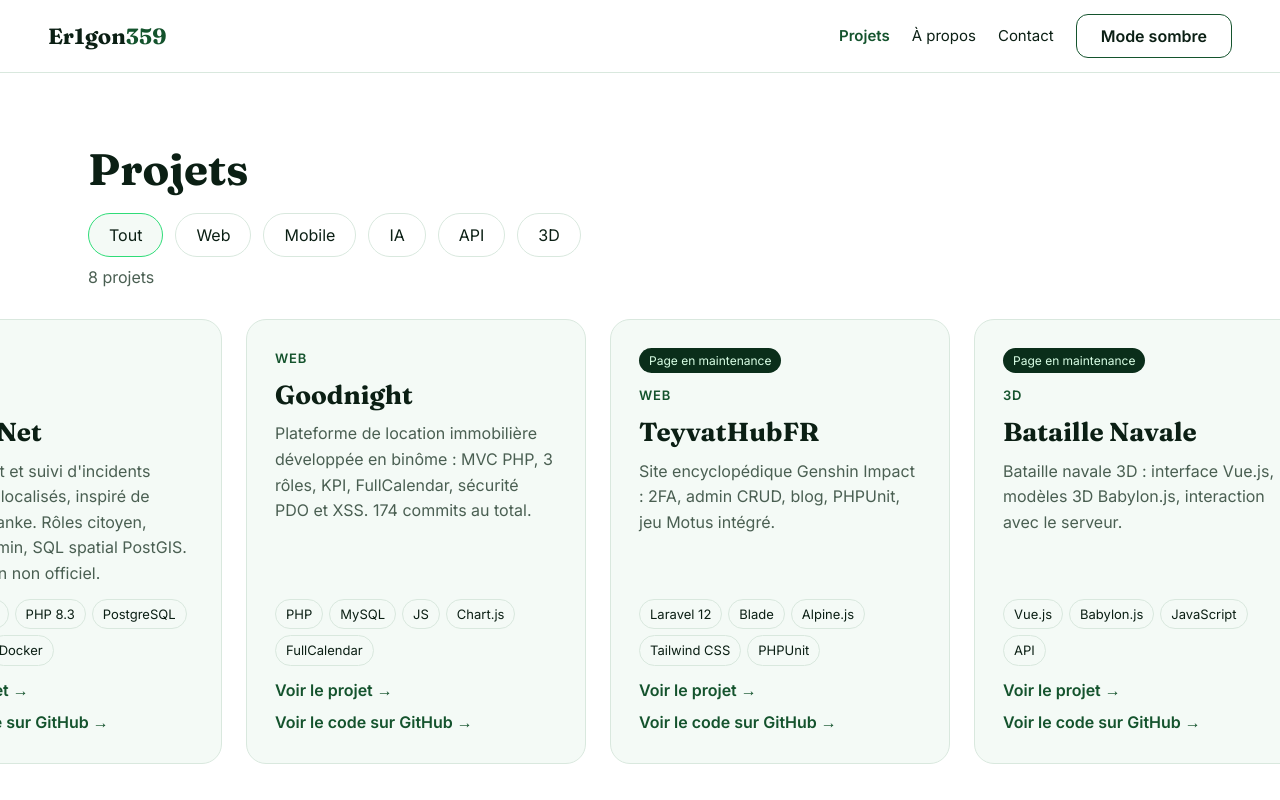
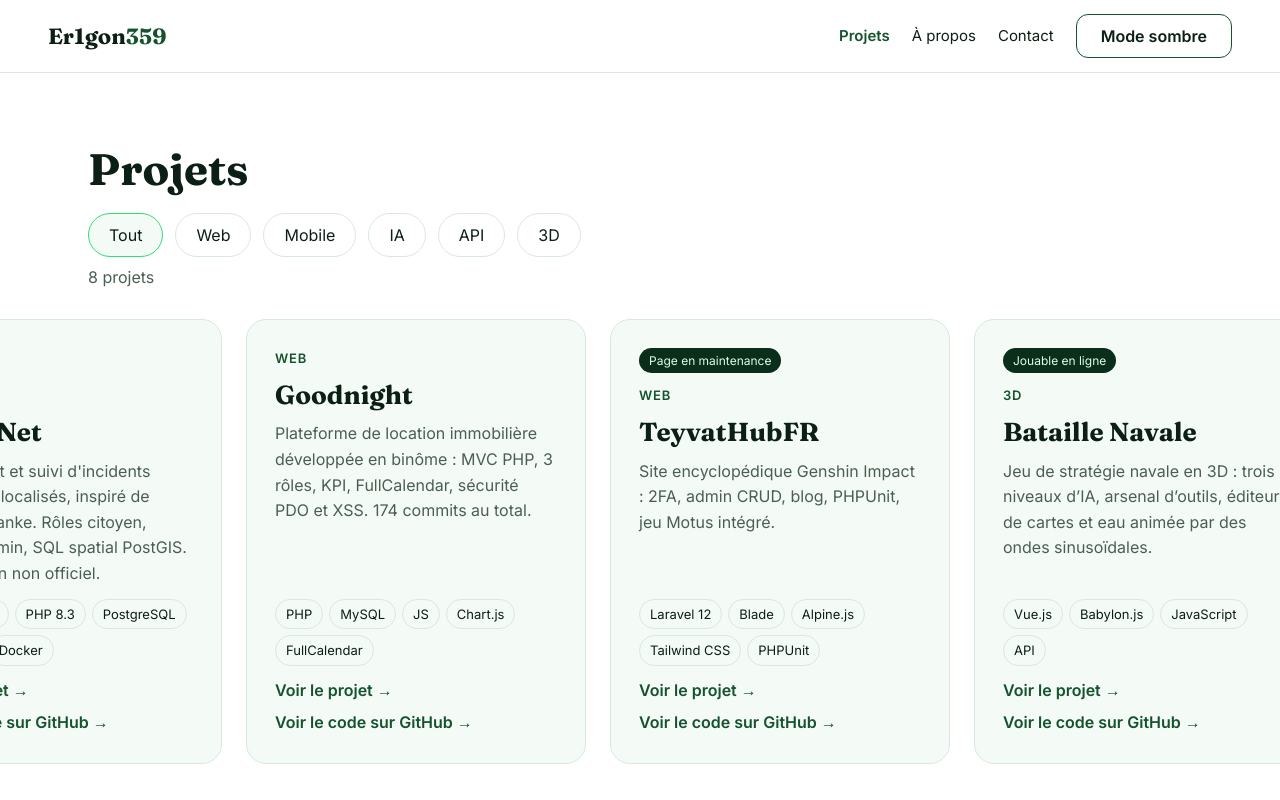
Before and after one commit to Gu1LLaumeR0UY3R/Guillaume-Rouyer, a Vue app: page /projets in a window 1280 px wide. Shown: the top 800 px of the page. Built offline with nearby package versions, Linux system fonts and the light colour scheme; a web font is replaced by a local one.

Commit message:
content: projets la Bataille Navale en ligne

```diff
--- a/src/data/projectDetails.js
+++ b/src/data/projectDetails.js
@@ -133,7 +133,6 @@ export const DETAILS = {
   },
   'bataille-navale': {
     lead: 'Bataille navale en 3D : interface en Vue.js, modèles 3D avec Babylon.js et interaction avec un serveur.',
-    notice: 'La page dédiée à la Bataille Navale est en cours de maintenance. Le code source reste consultable sur GitHub.',
     sections: [
       { title: 'Technique', points: ['Interface en Vue.js', 'Modèles 3D avec Babylon.js', 'Interaction avec le serveur via une API'] },
     ],
--- a/src/data/projects.js
+++ b/src/data/projects.js
@@ -28,9 +28,9 @@ export const PROJECTS = [
     stack: ['Laravel 12', 'Blade', 'Alpine.js', 'Tailwind CSS', 'PHPUnit'], repo: `${GH}/TeyvatHubFR`,
   },
   {
-    slug: 'bataille-navale', featured: true, name: 'Bataille Navale', tag: '3D', status: 'Page en maintenance',
+    slug: 'bataille-navale', featured: true, name: 'Bataille Navale', tag: '3D', status: 'Jouable en ligne',
     accent: 'linear-gradient(135deg,#06324a,#0b6b8f 60%,#9be0f5)',
-    desc: 'Bataille navale 3D : interface Vue.js, modèles 3D Babylon.js, interaction avec le serveur.',
+    desc: 'Jeu de stratégie navale en 3D : trois niveaux d’IA, arsenal d’outils, éditeur de cartes et eau animée par des ondes sinusoïdales.',
     stack: ['Vue.js', 'Babylon.js', 'JavaScript', 'API'], repo: `${GH}/Bataille-Navale`,
   },
   {
```
